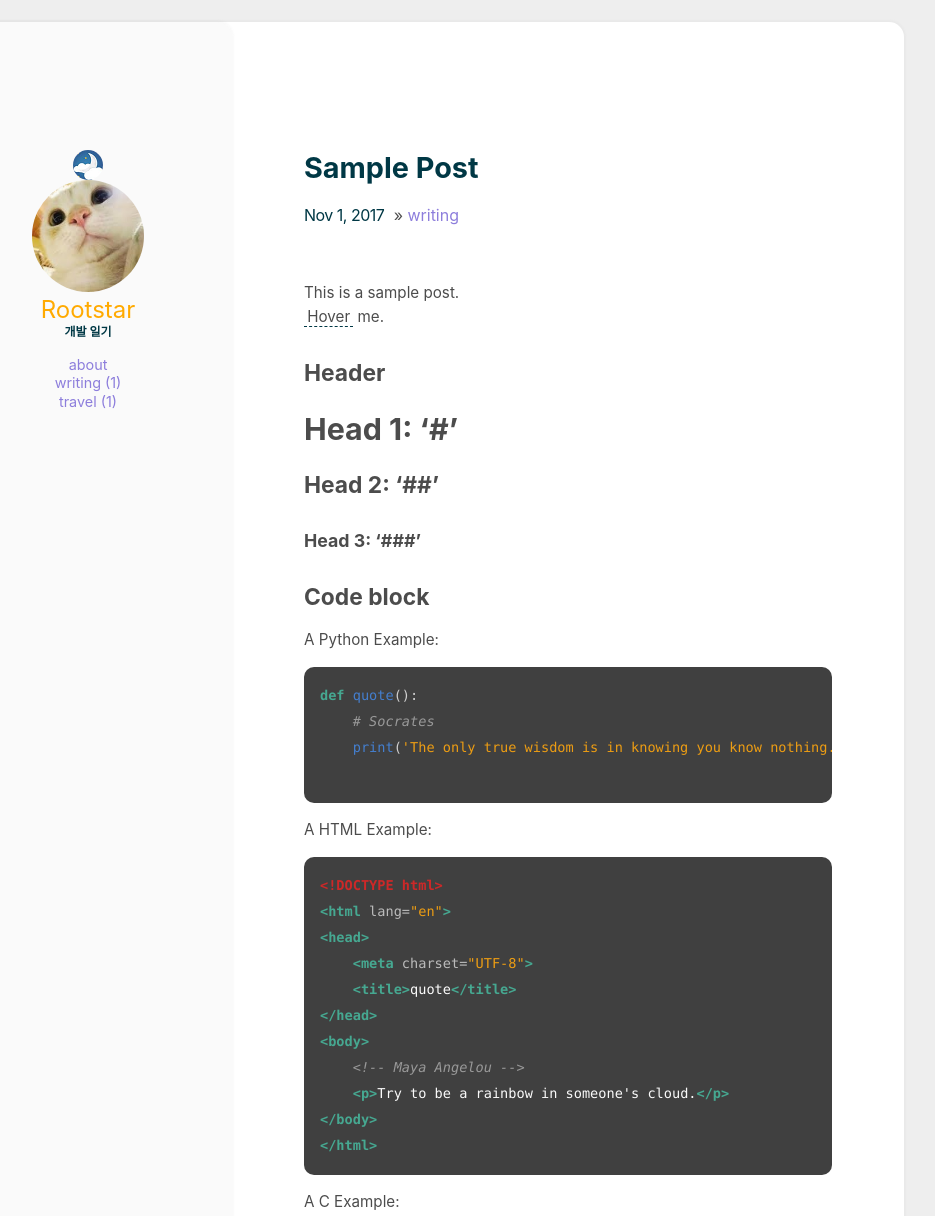
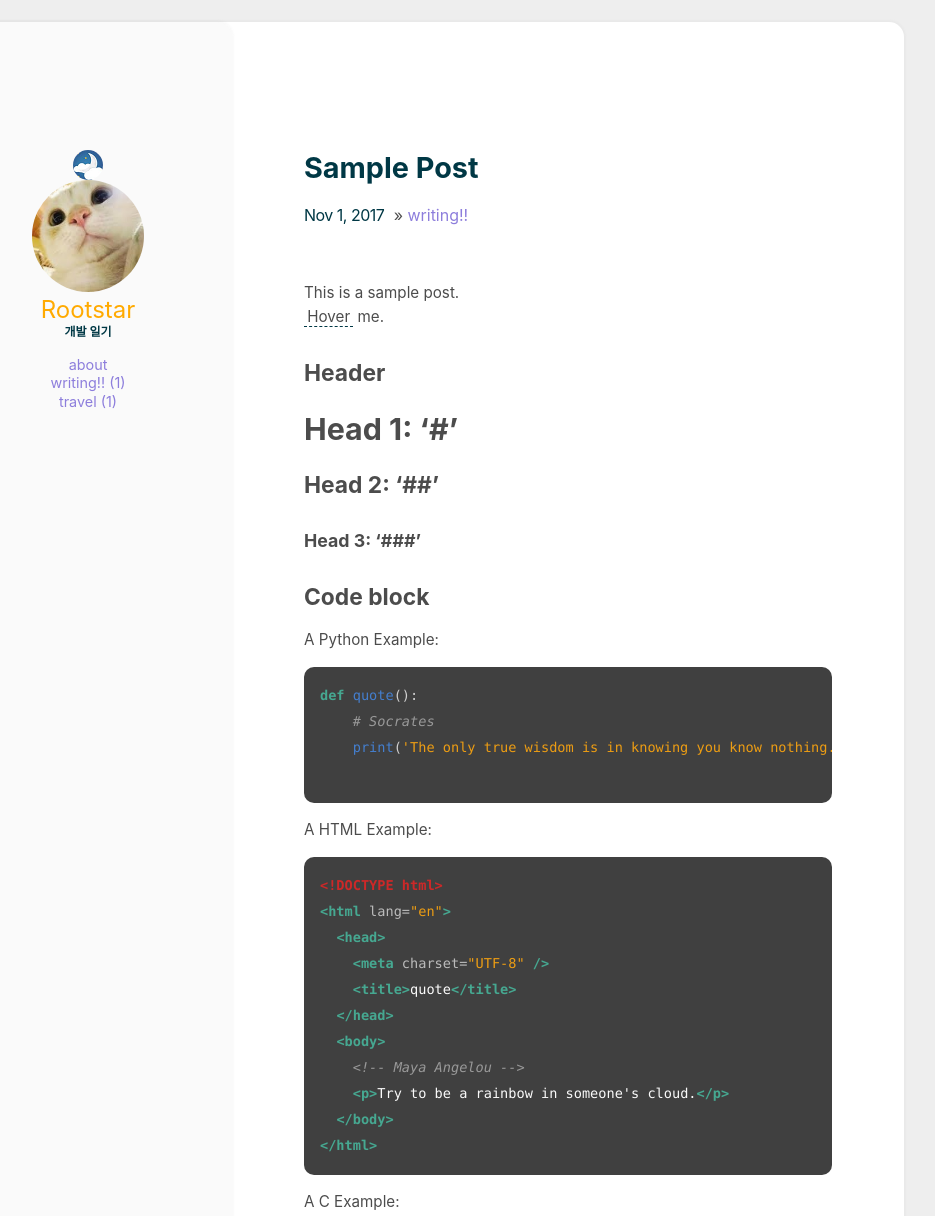
Before and after one commit to Rootstar07/Rootstar07.github.io, a Jekyll site: the page built from _posts/2017-11-01-s2.md, in a window 1280 px wide. Shown: the top 1216 px of the page, without its empty margins (216-1151 px from the left). Built offline with Jekyll 4.4.1, drawn with Linux system fonts in a browser that asks for light colours.

Commit message:
Update 2017-11-01-s2.md

````diff
--- a/_posts/2017-11-01-s2.md
+++ b/_posts/2017-11-01-s2.md
@@ -1,6 +1,6 @@
 ---
 title: Sample Post
-categories: [writing]
+categories: [writing!!]
 comments: true
 ---
 
@@ -10,10 +10,13 @@ This is a sample post.<br>
 ## Header
 
 # Head 1: '#'
+
 ## Head 2: '##'
+
 ### Head 3: '###'
 
 ## Code block
+
 A Python Example:
 
 ```python
@@ -22,22 +25,22 @@ def quote():
     print('The only true wisdom is in knowing you know nothing.')
 
 ```
+
 A HTML Example:
 
 ```html
 <!DOCTYPE html>
 <html lang="en">
-<head>
-    <meta charset="UTF-8">
+  <head>
+    <meta charset="UTF-8" />
     <title>quote</title>
-</head>
-<body>
+  </head>
+  <body>
     <!-- Maya Angelou -->
     <p>Try to be a rainbow in someone's cloud.</p>
-</body>
+  </body>
 </html>
 ```
-
 
 A C Example:
 
````
